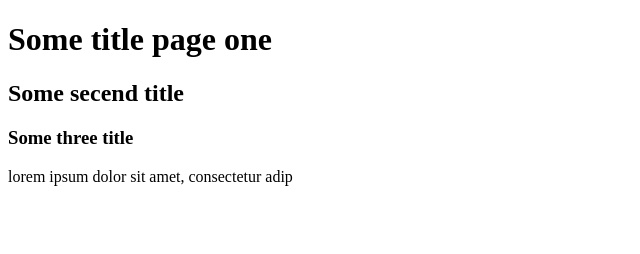
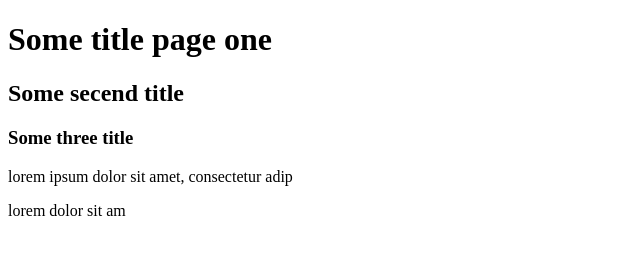
Before and after one commit to kafunet/learngit2, a plain HTML site: page index.html in a window 1280 px wide. Shown: the whole page, without its empty margins (0-640 px from the left). Drawn offline with Linux system fonts and the light colour scheme.

Commit message:
Second commit in this feature

```diff
--- a/index.html
+++ b/index.html
@@ -10,5 +10,6 @@
     <h2>Some secend title</h2>
     <h3>Some three title</h3>
     <p>lorem ipsum dolor sit amet, consectetur adip</p>
+    <p>lorem  dolor sit am</p>
 </body>
 </html>
```
